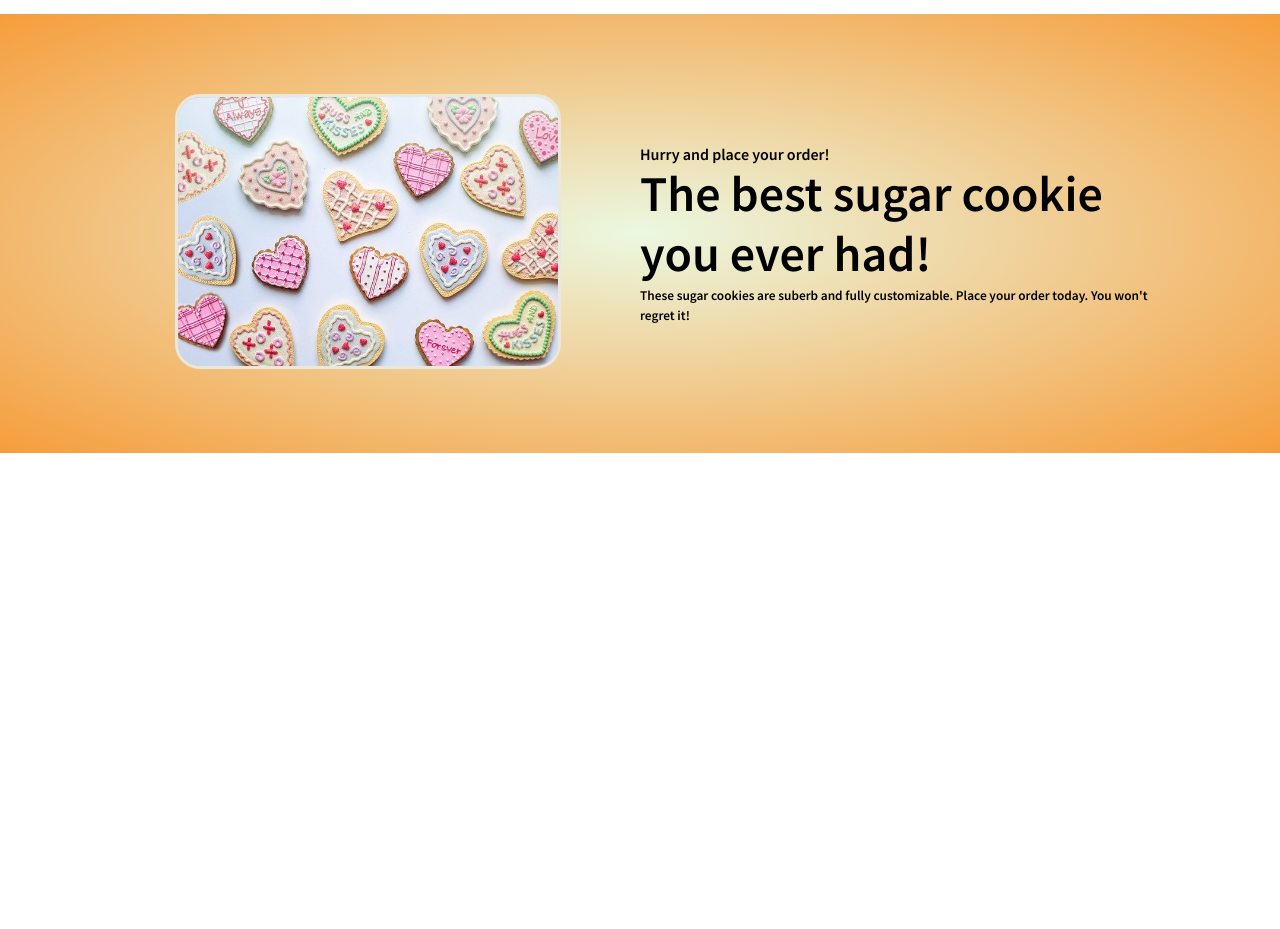
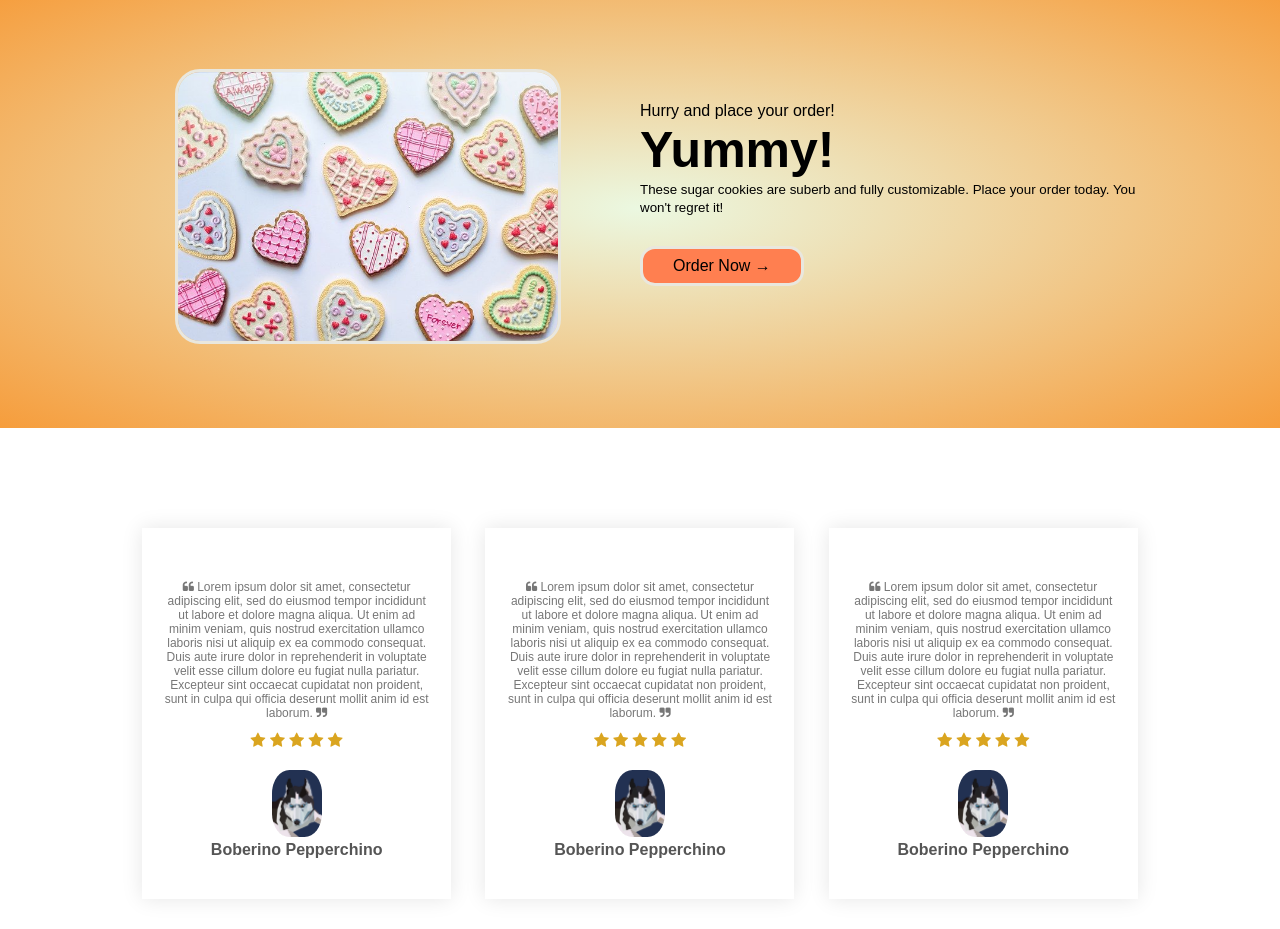
Before and after one commit to floresb/CODEPEN_WORK, a plain HTML site: page index.html in a window 1280 px wide. Shown: the part 2260-3189 px from the top of the page. Before the commit the page ends 2713 px from the top, so only its background shows below. Drawn offline with Linux system fonts and the light colour scheme.

Commit message:
testimonials

```diff
--- a/index.html
+++ b/index.html
@@ -253,8 +253,64 @@
         </div>
         <div class="col-2">
           <p>Hurry and place your order!</p>
-          <h1>The best sugar cookie you ever had!</h1>
+          <h1>Yummy!</h1>
           <small>These sugar cookies are suberb and fully customizable. Place your order today. You won't regret it!</small>
+          <P>
+            <a href="" class="btn">Order Now &#8594</a>
+          </P>
+        </div>
+      </div>
+    </div>
+  </div>
+
+  <!-- testimonial -->
+  <div class="testimonial">
+    <div class="small-container">
+      <div class="row">
+        <div class="col-3">
+          <p><i class="fa fa-quote-left" aria-hidden="true"></i>
+            Lorem ipsum dolor sit amet, consectetur adipiscing elit, sed do eiusmod tempor incididunt ut labore et dolore magna aliqua. Ut enim ad minim veniam, quis nostrud exercitation ullamco laboris nisi ut aliquip ex ea commodo consequat. Duis aute irure dolor in reprehenderit in voluptate velit esse cillum dolore eu fugiat nulla pariatur. Excepteur sint occaecat cupidatat non proident, sunt in culpa qui officia deserunt mollit anim id est laborum.
+            <i class="fa fa-quote-right" aria-hidden="true"></i>
+          </p>
+          <div class="rating">
+            <i class="fa fa-star" aria-hidden="true"></i>
+            <i class="fa fa-star" aria-hidden="true"></i>
+            <i class="fa fa-star" aria-hidden="true"></i>
+            <i class="fa fa-star" aria-hidden="true"></i>
+            <i class="fa fa-star" aria-hidden="true"></i>
+          </div>
+          <img src="images/dog_user.jpg" alt="user-image">
+          <h3 class="user-name">Boberino Pepperchino</h3>
+        </div>
+        <div class="col-3">
+          <p><i class="fa fa-quote-left" aria-hidden="true"></i>
+            Lorem ipsum dolor sit amet, consectetur adipiscing elit, sed do eiusmod tempor incididunt ut labore et dolore magna aliqua. Ut enim ad minim veniam, quis nostrud exercitation ullamco laboris nisi ut aliquip ex ea commodo consequat. Duis aute irure dolor in reprehenderit in voluptate velit esse cillum dolore eu fugiat nulla pariatur. Excepteur sint occaecat cupidatat non proident, sunt in culpa qui officia deserunt mollit anim id est laborum.
+            <i class="fa fa-quote-right" aria-hidden="true"></i>
+          </p>
+          <div class="rating">
+            <i class="fa fa-star" aria-hidden="true"></i>
+            <i class="fa fa-star" aria-hidden="true"></i>
+            <i class="fa fa-star" aria-hidden="true"></i>
+            <i class="fa fa-star" aria-hidden="true"></i>
+            <i class="fa fa-star" aria-hidden="true"></i>
+          </div>
+          <img src="images/dog_user.jpg" alt="user-image">
+          <h3 class="user-name">Boberino Pepperchino</h3>
+        </div>
+        <div class="col-3">
+          <p><i class="fa fa-quote-left" aria-hidden="true"></i>
+            Lorem ipsum dolor sit amet, consectetur adipiscing elit, sed do eiusmod tempor incididunt ut labore et dolore magna aliqua. Ut enim ad minim veniam, quis nostrud exercitation ullamco laboris nisi ut aliquip ex ea commodo consequat. Duis aute irure dolor in reprehenderit in voluptate velit esse cillum dolore eu fugiat nulla pariatur. Excepteur sint occaecat cupidatat non proident, sunt in culpa qui officia deserunt mollit anim id est laborum.
+            <i class="fa fa-quote-right" aria-hidden="true"></i>
+          </p>
+          <div class="rating">
+            <i class="fa fa-star" aria-hidden="true"></i>
+            <i class="fa fa-star" aria-hidden="true"></i>
+            <i class="fa fa-star" aria-hidden="true"></i>
+            <i class="fa fa-star" aria-hidden="true"></i>
+            <i class="fa fa-star" aria-hidden="true"></i>
+          </div>
+          <img src="images/dog_user.jpg" alt="user-image">
+          <h3 class="user-name">Boberino Pepperchino</h3>
         </div>
       </div>
     </div>
@@ -262,6 +318,5 @@
 
 
 
-
   </body>
 </html>
--- a/styles/style.css
+++ b/styles/style.css
@@ -11,7 +11,7 @@
 }
 
 body {
-    font-family: 'Source Sans Pro', sans-serif;
+    font-family: 'Karla', sans-serif;
 }
 
 
@@ -183,6 +183,7 @@ p{
     transform: translateY(-5px);
 }
 
+/*--------- offer--------- */
 .offer {
     margin-top: 80px;
     padding: 30px 0;
@@ -200,3 +201,41 @@ p{
 small {
     color: black;
 }
+
+
+/* testimonials */
+
+.testimonial {
+    padding-top: 100px;
+
+}
+
+.testimonial .col-3 {
+    text-align: center;
+    padding: 40px 20px;
+    box-shadow: 0 0 20px 0px rgba(0,0,0,0.1);
+    cursor: pointer;
+    transition: 0.5s;
+}
+
+.testimonial .col-3 img{
+    width: 50px;
+    margin-top: 20px;
+    border-radius: 35%;
+}
+
+.testimonial .col-3:hover {
+    transform: translateY(-10px);
+}
+
+.col-3 p {
+    font-size: 12px;
+    margin: 12px 0;
+    color: #777;
+}
+
+.testimonial .col-3 h3 {
+    font-weight: 600;
+    color: #555;
+    font-size: 16px;
+}
```
Also changed, not shown: images/dog_user.jpg (added).
